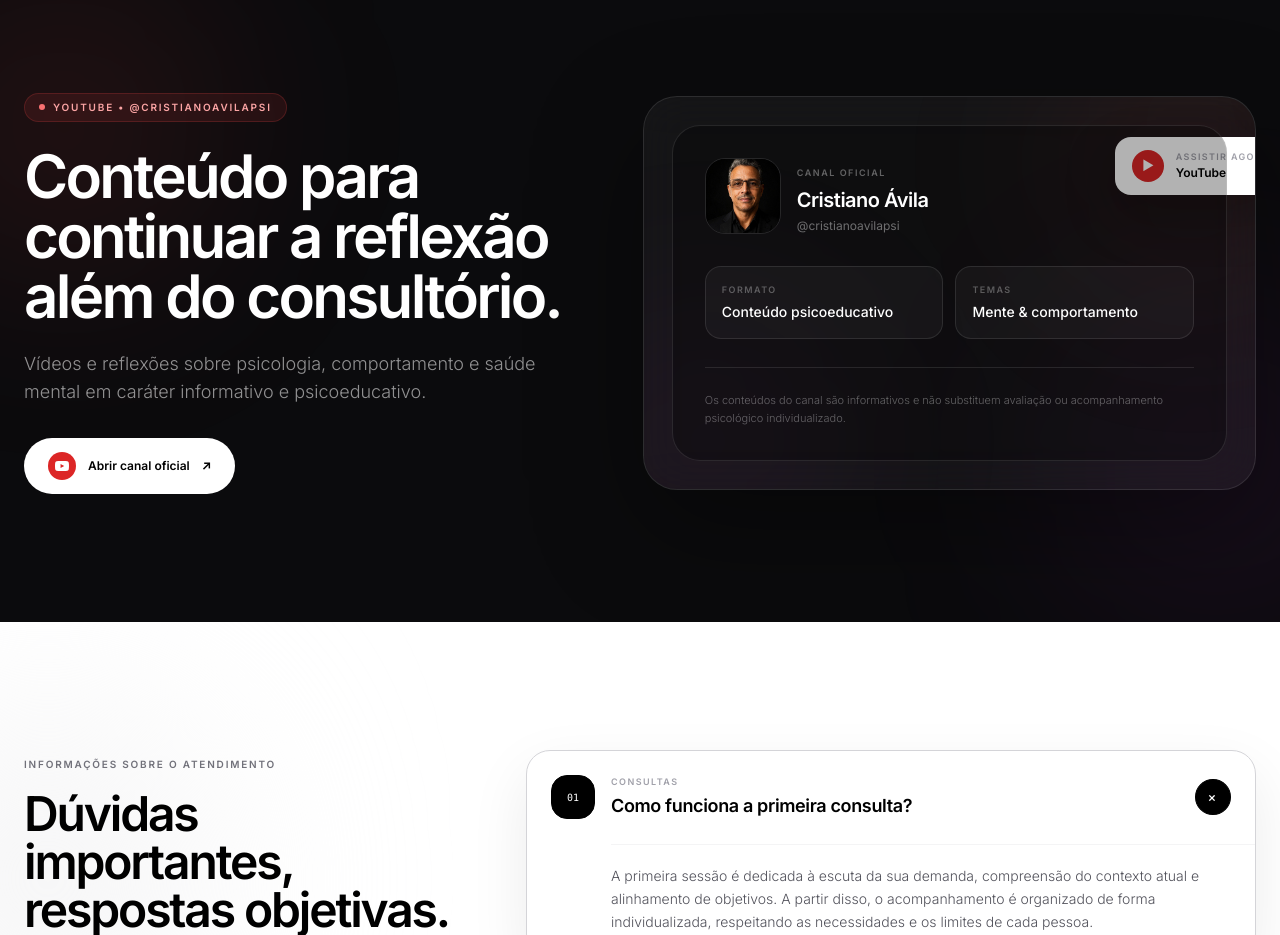
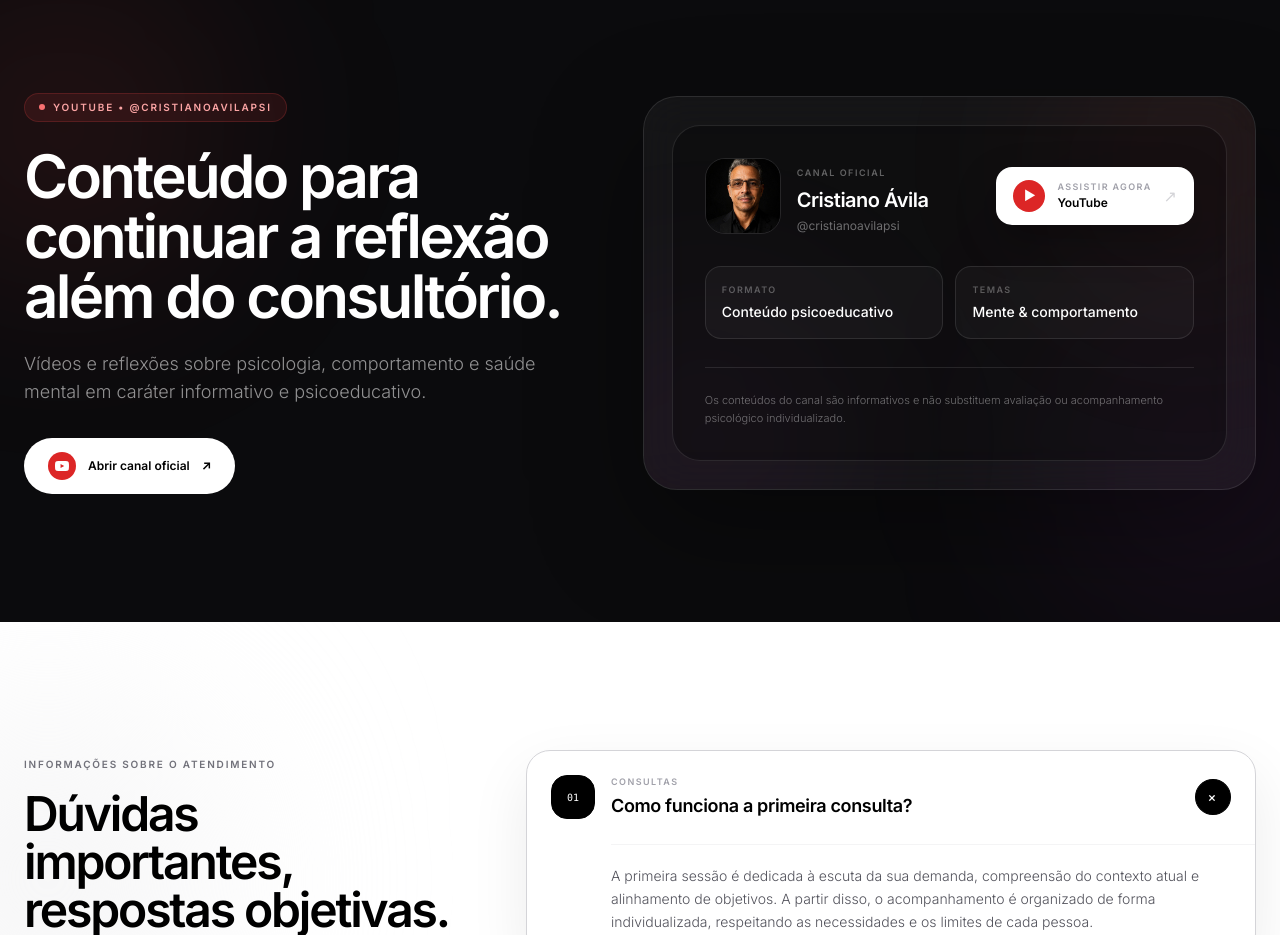
Before and after one commit to RennanLucas/cristiano-avila-site, a Next.js app: page / in a window 1280 px wide. Shown: the part 8460-9395 px from the top of the page. Built offline with nearby package versions, Linux system fonts and the light colour scheme.

Commit message:
design: fix YouTube card CTA layout

```diff
--- a/src/components/YouTubeSection.tsx
+++ b/src/components/YouTubeSection.tsx
@@ -60,8 +60,9 @@
               <div className="pointer-events-none absolute -bottom-24 -left-20 h-72 w-72 rounded-full bg-fuchsia-500/[0.06] blur-[90px]" />
 
               <div className="relative z-10 overflow-hidden rounded-[28px] border border-white/10 bg-black/30 p-6 sm:p-8">
+                <div className="flex flex-col gap-5 sm:flex-row sm:items-center sm:justify-between">
                   <div className="flex items-center gap-4">
-                  <div className="relative h-16 w-16 overflow-hidden rounded-[20px] border border-white/10 sm:h-[76px] sm:w-[76px]">
+                    <div className="relative h-16 w-16 shrink-0 overflow-hidden rounded-[20px] border border-white/10 sm:h-[76px] sm:w-[76px]">
                       <Image
                         src={CLINIC_CONTACT.avatarUrl}
                         alt="Cristiano Ávila"
@@ -70,11 +71,28 @@
                         className="object-cover object-top"
                       />
                     </div>
-                  <div>
+                    <div className="min-w-0">
                       <span className="text-[9px] font-semibold uppercase tracking-[0.17em] text-white/35">Canal oficial</span>
                       <p className="mt-1 text-xl font-semibold tracking-[-0.025em] text-white">Cristiano Ávila</p>
-                    <p className="mt-1 text-xs text-white/40">{CLINIC_CONTACT.youtubeHandle}</p>
+                      <p className="mt-1 truncate text-xs text-white/40">{CLINIC_CONTACT.youtubeHandle}</p>
                     </div>
+                  </div>
+
+                  <motion.a
+                    href={CLINIC_CONTACT.youtube}
+                    target="_blank"
+                    rel="noopener noreferrer"
+                    whileHover={{ y: -3 }}
+                    whileTap={{ scale: 0.98 }}
+                    className="group inline-flex shrink-0 items-center gap-3 self-start rounded-2xl border border-white/10 bg-white px-4 py-3 text-black shadow-[0_16px_42px_rgba(0,0,0,0.24)] transition-shadow hover:shadow-[0_20px_50px_rgba(0,0,0,0.30)] sm:self-auto"
+                  >
+                    <span className="flex h-8 w-8 items-center justify-center rounded-full bg-red-600 text-xs font-bold text-white">▶</span>
+                    <div>
+                      <span className="block text-[9px] font-semibold uppercase tracking-[0.15em] text-zinc-400">Assistir agora</span>
+                      <strong className="mt-0.5 block text-xs font-semibold">YouTube</strong>
+                    </div>
+                    <span className="text-zinc-300 transition-transform duration-300 group-hover:translate-x-0.5" aria-hidden="true">↗</span>
+                  </motion.a>
                 </div>
 
                 <div className="mt-8 grid gap-3 sm:grid-cols-2">
@@ -98,25 +116,11 @@
                 </div>
 
                 <div className="mt-7 border-t border-white/10 pt-6">
-                  <p className="text-[11px] font-light leading-relaxed text-white/35">
+                  <p className="text-[11px] font-light leading-relaxed text-white/40">
                     Os conteúdos do canal são informativos e não substituem avaliação ou acompanhamento psicológico individualizado.
                   </p>
                 </div>
               </div>
-
-              <motion.a
-                href={CLINIC_CONTACT.youtube}
-                target="_blank"
-                rel="noopener noreferrer"
-                whileHover={{ y: -5, rotate: 1 }}
-                className="floating-card absolute -right-2 top-10 hidden items-center gap-3 rounded-2xl border border-white/10 bg-white px-4 py-3 text-black shadow-[0_20px_50px_rgba(0,0,0,0.25)] sm:flex lg:-right-8"
-              >
-                <span className="flex h-8 w-8 items-center justify-center rounded-full bg-red-600 text-xs font-bold text-white">▶</span>
-                <div>
-                  <span className="block text-[9px] font-semibold uppercase tracking-[0.15em] text-zinc-400">Assistir agora</span>
-                  <strong className="mt-0.5 block text-xs font-semibold">YouTube</strong>
-                </div>
-              </motion.a>
             </div>
           </motion.div>
         </div>
```
Lines whose indentation alone changed are shown as unchanged.
